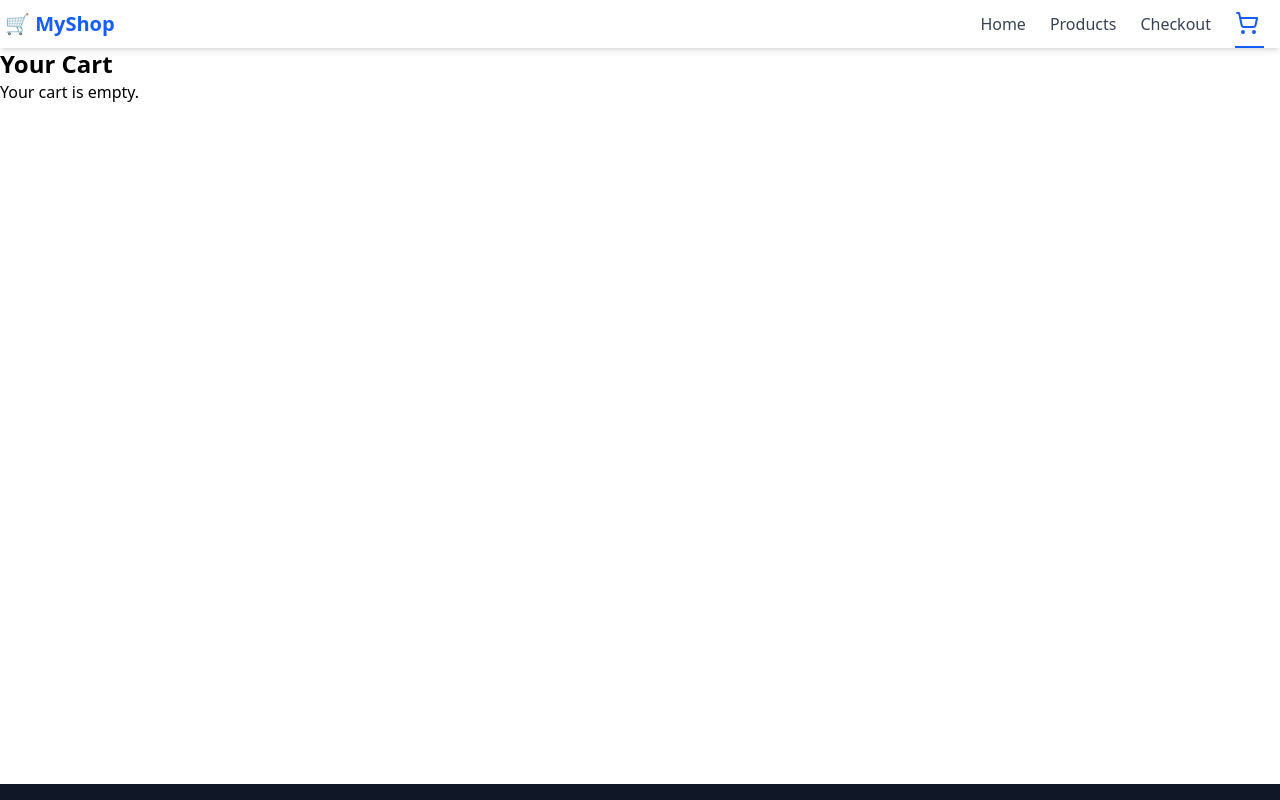
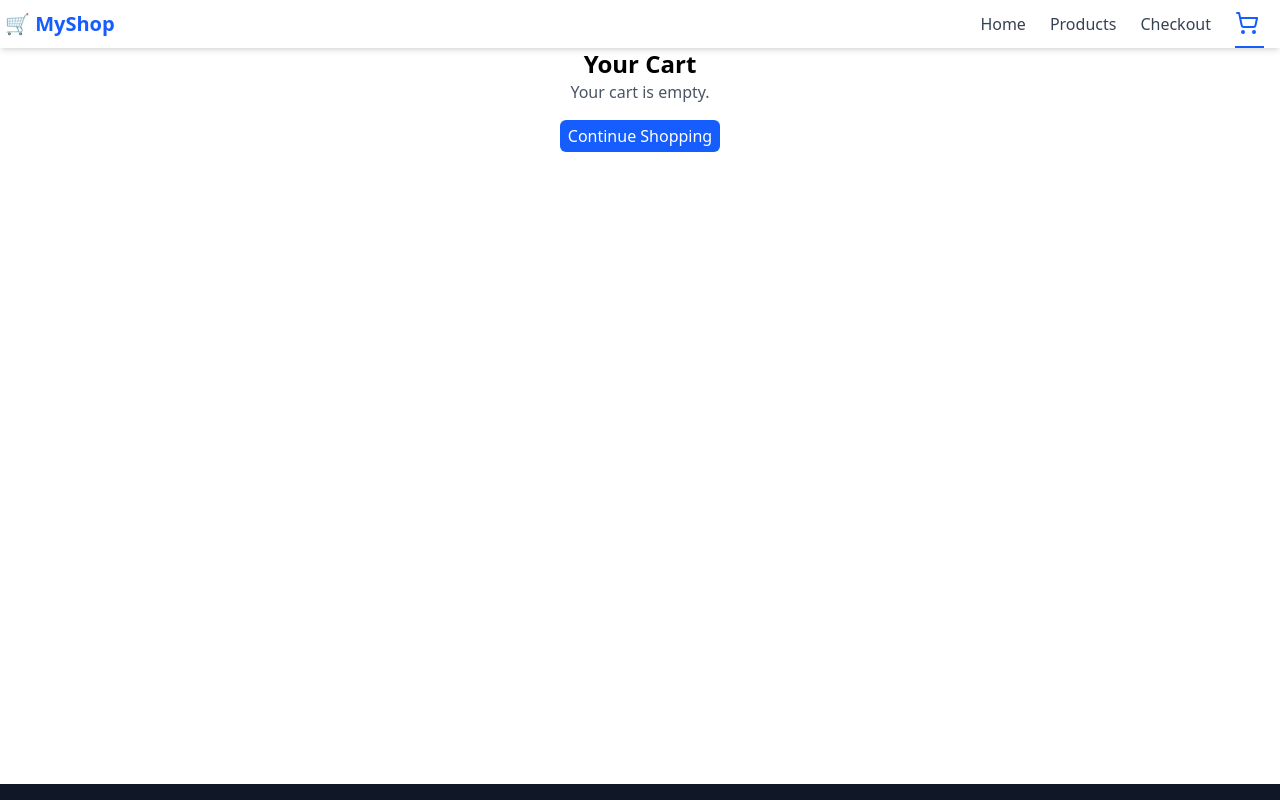
Before and after one commit to Aafreen18/E-commerce, a React (Vite) app: page /cart in a window 1280 px wide. Built offline with nearby package versions, Linux system fonts and the light colour scheme.

Commit message:
fix cart item

```diff
--- a/src/components/Footer.jsx
+++ b/src/components/Footer.jsx
@@ -46,8 +46,8 @@ const Footer = () => {
   });
 
   return (
-    <footer className="bg-gray-900 text-gray-300 mt-15 !p-5">
-      <div className="mx-auto px-6 py-10 flex flex-col md:flex-row justify-cente md:justify-around gap-8">
+    <footer className="bg-gray-900 text-gray-300 !p-5">
+      <div className="px-6 py-10 flex flex-col md:flex-row justify-cente md:justify-around gap-8">
         {/* Brand Info */}
         <motion.div
           ref={brandRef}
--- a/src/pages/Cart.jsx
+++ b/src/pages/Cart.jsx
@@ -1,14 +1,25 @@
 import CartItem from '../components/CartItem';
 import { useSelector } from 'react-redux';
+import { Link } from 'react-router-dom';
 
 const Cart = () => {
   const { items, totalPrice } = useSelector((state) => state.cart);
 
   return (
-    <div className="p-6 max-w-4xl mx-auto">
-      <h2 className="text-2xl font-bold mb-6">Your Cart</h2>
+    <div className="">
+      <h2 className={`text-2xl font-bold mb-6 ${items.length > 0 ? "text-left" : "text-center"}`}>
+        Your Cart
+      </h2>
       {items.length === 0 ? (
-        <p>Your cart is empty.</p>
+        <div className="flex flex-col items-center gap-4">
+          <p className="text-gray-600">Your cart is empty.</p>
+          <Link
+            to="/"
+            className="bg-blue-600 text-white !px-2 !py-1 rounded-md hover:bg-blue-700 transition-colors w-fit"
+          >
+            Continue Shopping
+          </Link>
+        </div>
       ) : (
         <>
           {items.map((item) => (
```
